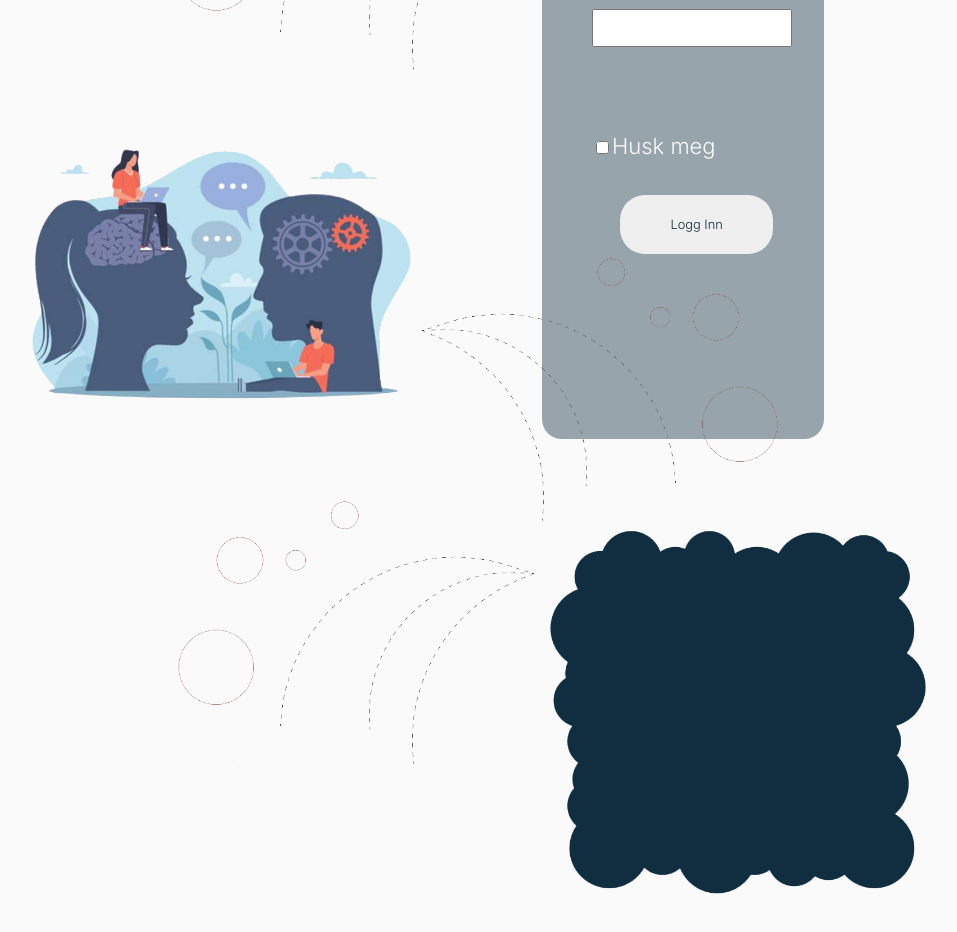
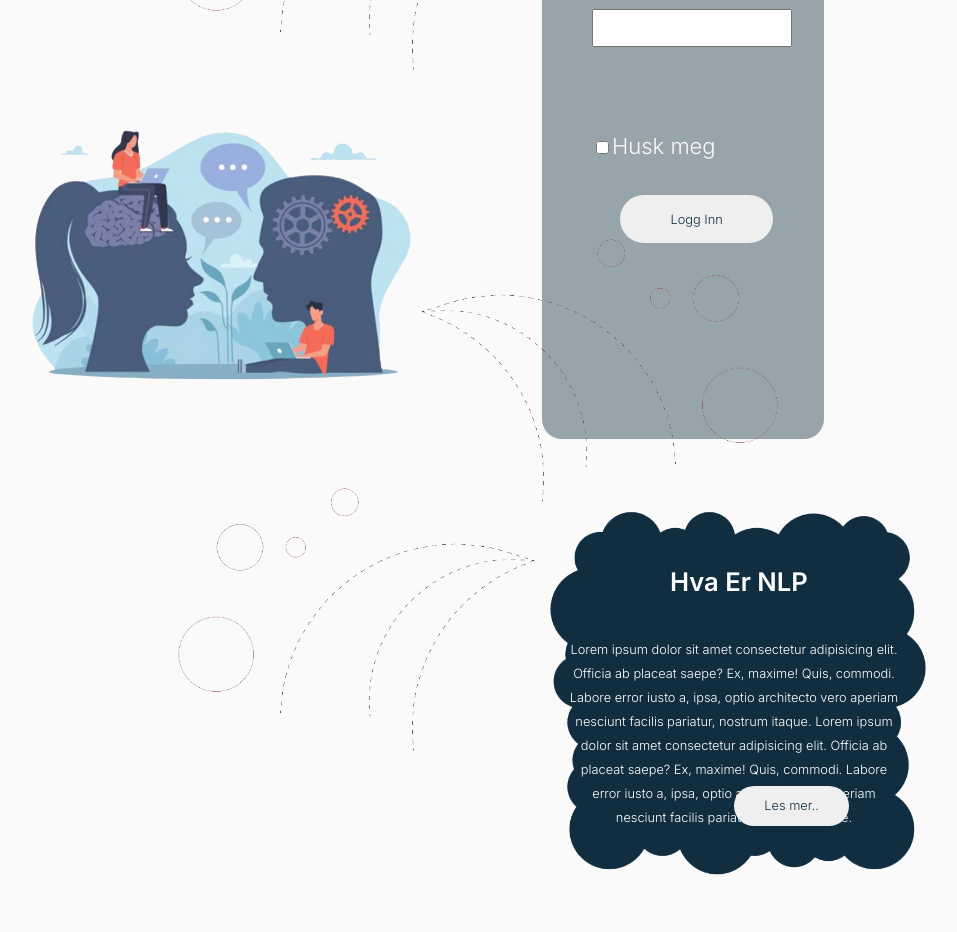
Before and after one commit to nargesirezaei/bachelor-metchat, a React (Create React App) app in the folder client/: page / in a window 1280 px wide. Shown: the part 600-1532 px from the top of the page, without its empty margins (98-1055 px from the left). Built offline with nearby package versions, Linux system fonts and the light colour scheme; a web font is replaced by a local one.

Commit message:
make BubbleBox responsive

```diff
--- a/client/src/Welcome.jsx
+++ b/client/src/Welcome.jsx
@@ -190,7 +190,20 @@ function Welcome() {
           <img src="Lines.png" className="img_1" />
           <img src="photo.png" className="img_2" />
           <img src="Lines_2.png" className="img_3" />
-          <img src="BubbleBox.png" className="img_4" />
+          <div className="nlp">
+            <img src="BubbleBox.png" className="img_4" />
+            <h2>Hva Er NLP</h2>
+            <p className="txt">
+              Lorem ipsum dolor sit amet consectetur adipisicing elit. Officia
+              ab placeat saepe? Ex, maxime! Quis, commodi. Labore error iusto a,
+              ipsa, optio architecto vero aperiam nesciunt facilis pariatur,
+              nostrum itaque. Lorem ipsum dolor sit amet consectetur adipisicing
+              elit. Officia ab placeat saepe? Ex, maxime! Quis, commodi. Labore
+              error iusto a, ipsa, optio architecto vero aperiam nesciunt
+              facilis pariatur, nostrum itaque.
+            </p>
+            <button className="btn"> Les mer..</button>
+          </div>
           <img src="Lines.png" className="img_5" />
         </div>
         <footer>
--- a/client/src/home.css
+++ b/client/src/home.css
@@ -190,7 +190,7 @@ DEE1E4 (grå)
 }
 .form-row button {
   width: 12vw;
-  height: 59px;
+  height: 6vh;
   border-radius: 25px;
   border: none;
   margin-left: 12%;
@@ -293,14 +293,15 @@ img {
 
 .img_2 {
   margin-left: 20vw;
-  margin-top: 75px;
+  margin-top: 7vh;
 }
 .img_3 {
   margin-left: 50vw;
   margin-top: -150px;
 }
 .img_4 {
-  margin-left: 60vw;
+  width: 30vw;
+  height: auto;
 }
 .img_5 {
   margin-left: 30vw;
@@ -310,6 +311,43 @@ img {
   .imgs {
     display: none;
   }
+}
+.nlp {
+  text-align: center;
+  position: relative;
+  left: 60vw;
+  width: 30vw;
+  height: auto;
+}
+.nlp h2 {
+  position: absolute;
+  top: 5vh;
+  left: 10vw;
+  font-size: 2vw;
+}
+.txt {
+  position: absolute;
+  left: 7%;
+  right: 7%;
+  height: 100%;
+  line-height: 3vh;
+  font-size: 1vw;
+  top: 15vh;
+}
+.nlp .btn {
+  width: 9vw;
+  height: 5vh;
+  border-radius: 20px;
+  border: none;
+  color: #112d40;
+  font-family: "Inter";
+  font-style: normal;
+  font-weight: 400;
+  font-size: 1vw;
+  line-height: 2vh;
+  position: absolute;
+  left: 15vw;
+  bottom: 7vh;
 }
 
 /*
@@ -474,7 +512,7 @@ footer {
 
 @media only screen and (max-width: 1039px) {
   footer {
-    font-size: 2vw;
+    font-size: 0.5rem;
     margin-top: 50px;
   }
 }
```
